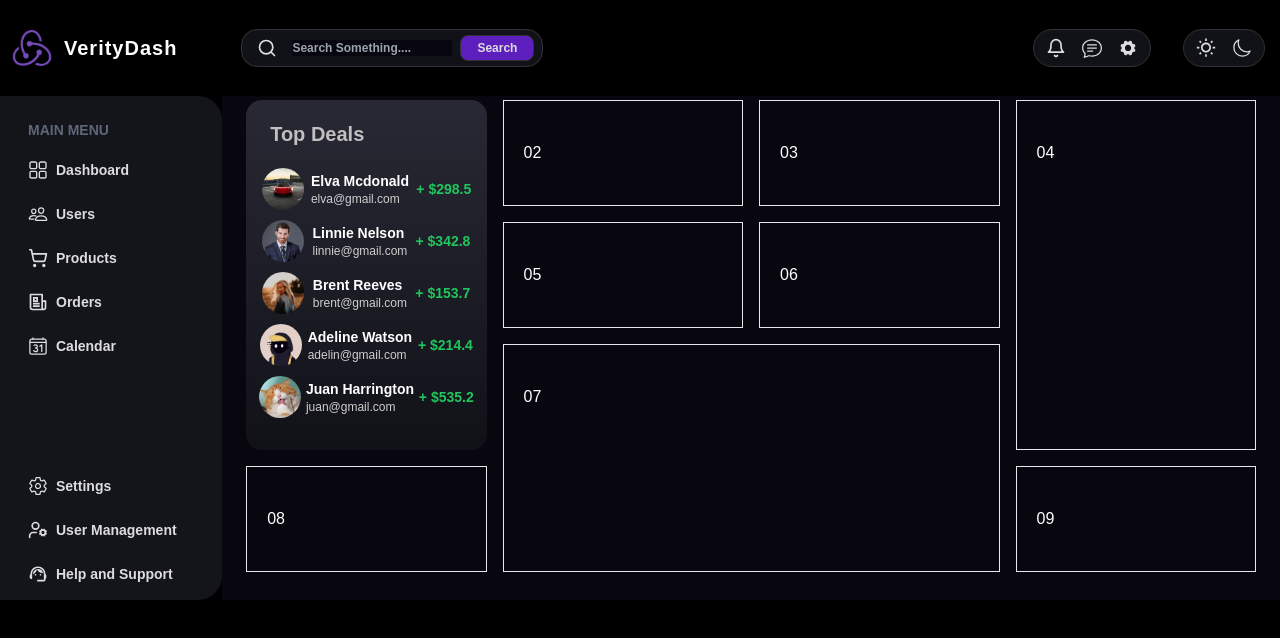
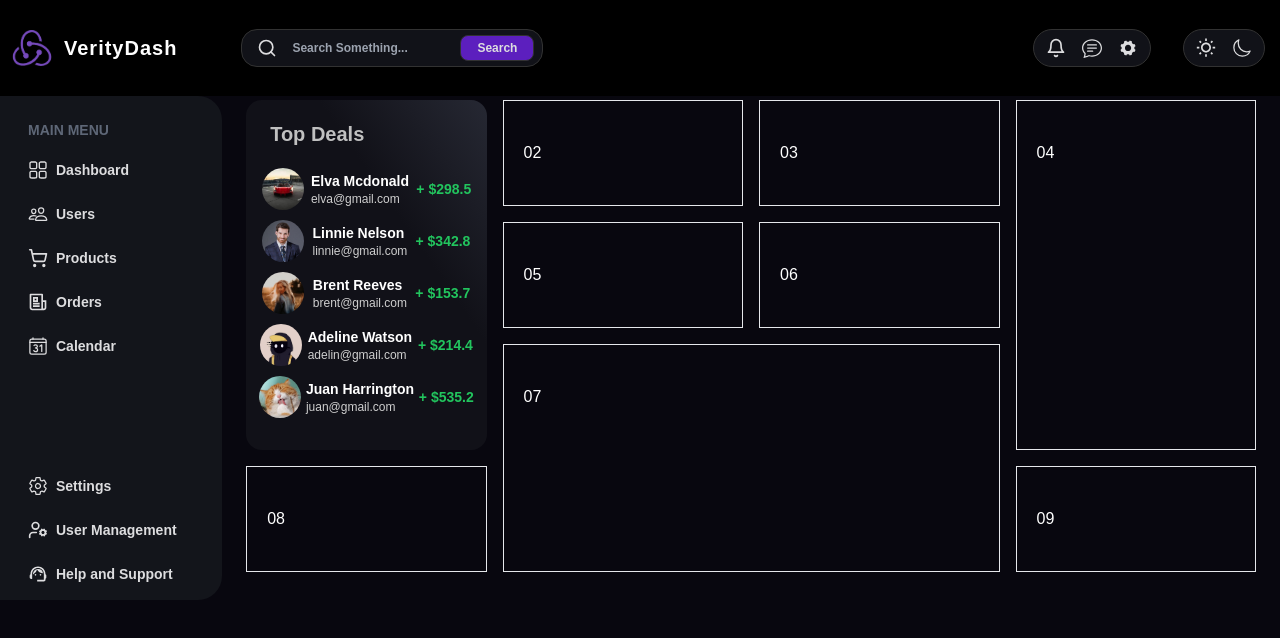
Before and after one commit to SabarishSriram/VerityDash, a React (Vite) app: page / in a window 1280 px wide. Shown: the top 638 px of the page. Built offline with nearby package versions, Linux system fonts and the light colour scheme; a web font is replaced by a local one.

Commit message:
searchbar glowup

```diff
--- a/src/components/Navbar.jsx
+++ b/src/components/Navbar.jsx
@@ -16,9 +16,9 @@ function Navbar() {
           <p className='text-white tracking-wider font-semibold text-xl text-left '>VerityDash</p>
         </div>
 
-        <div className='flex border border-[#323232] rounded-2xl ml-16 items-center bg-[#111218]'>
+        <div className='flex border-[1.5px] focus-within:border-[#5c1fbe] border-[#323232] rounded-2xl ml-16 items-center bg-[#111218]'>
           <FiSearch size={20} className='text-[#DDDDDF] mx-[15px] my-2' />
-          <input type="text" placeholder='Search Something....' className='bg-[#08070F] w-40 font-semibold text-xs' />
+          <input type="text" placeholder='Search Something...' className='bg-[#111218] focus:outline-none w-40 font-semibold placeholder:m-1 text-md  text-[#DDDDDF] text-xs' />
           <button className='text-[#DDDDDF] bg-[#5c1fbe] text-xs px-4 py-1 border rounded-lg border-[#323232] font-bold mx-2'>Search</button>
         </div>
 
--- a/src/components/Topleft.jsx
+++ b/src/components/Topleft.jsx
@@ -1,4 +1,4 @@
-import React from 'react'
+import React, { useEffect, useState } from 'react'
 import p1 from "../assets/p1.jpeg"
 import p2 from "../assets/p2.jpg";
 import p3 from "../assets/p3.jpg";
@@ -14,7 +14,6 @@ function Topleft() {
         {name:"Adeline Watson", email:"adelin@gmail.com",deal:"+ $214.4", img:p4},
         {name:"Juan Harrington", email:"juan@gmail.com",deal:"+ $535.2", img:p5}
     ]
-    console.log(p1)
 
     const list= data.map((item)=>(
         <div className='flex items-center mx-2 font-semibold my-[10px] text-sm justify-evenly'>
@@ -28,10 +27,9 @@ function Topleft() {
             <div className='text-green-500'>
                 {item.deal}
             </div>
-
-
         </div>
     ))
+
 
   return (
     <div>
--- a/src/index.css
+++ b/src/index.css
@@ -8,5 +8,5 @@ body{
     font-optical-sizing: auto;
     font-weight: <weight>;
     font-style: normal;
-    background-color:black;
+    background-color:#08070F;
   }
--- a/src/pages/home/Home.jsx
+++ b/src/pages/home/Home.jsx
@@ -5,7 +5,7 @@ import Topleft from '../../components/Topleft'
 function Home() {
   return (
     <div className='grid grid-rows-4 grid-cols-4 gap-4 mx-6 my-1 '>
-      <div className=' bg-gradient-to-t from-[#111118] rounded-2xl to-[#282934] row-span-3'><Topleft/></div>
+      <div className=' bg-gradient-to-tr from-[#111118] from-65% to-[#262833] rounded-2xl  row-span-3'><Topleft/></div>
       <div className='border px-5 py-10'>02</div>
       <div className='border px-5 py-10'>03</div>
       <div className='border row-span-3 px-5 py-10'>04</div>
```
